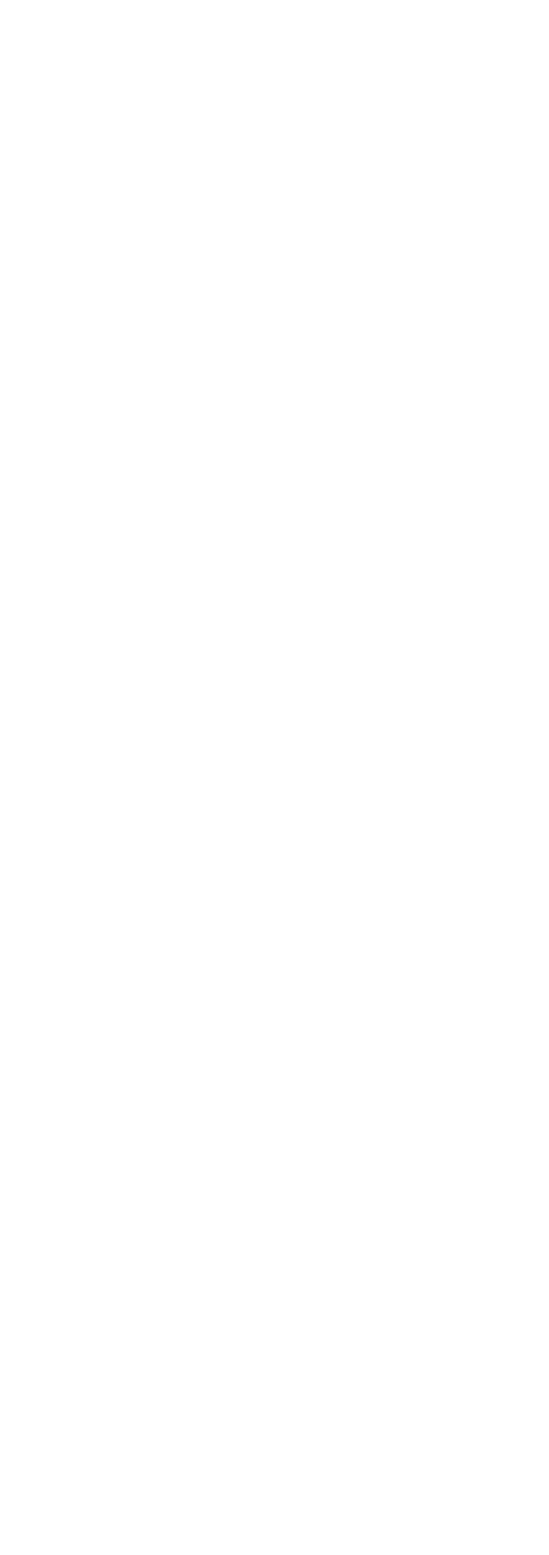
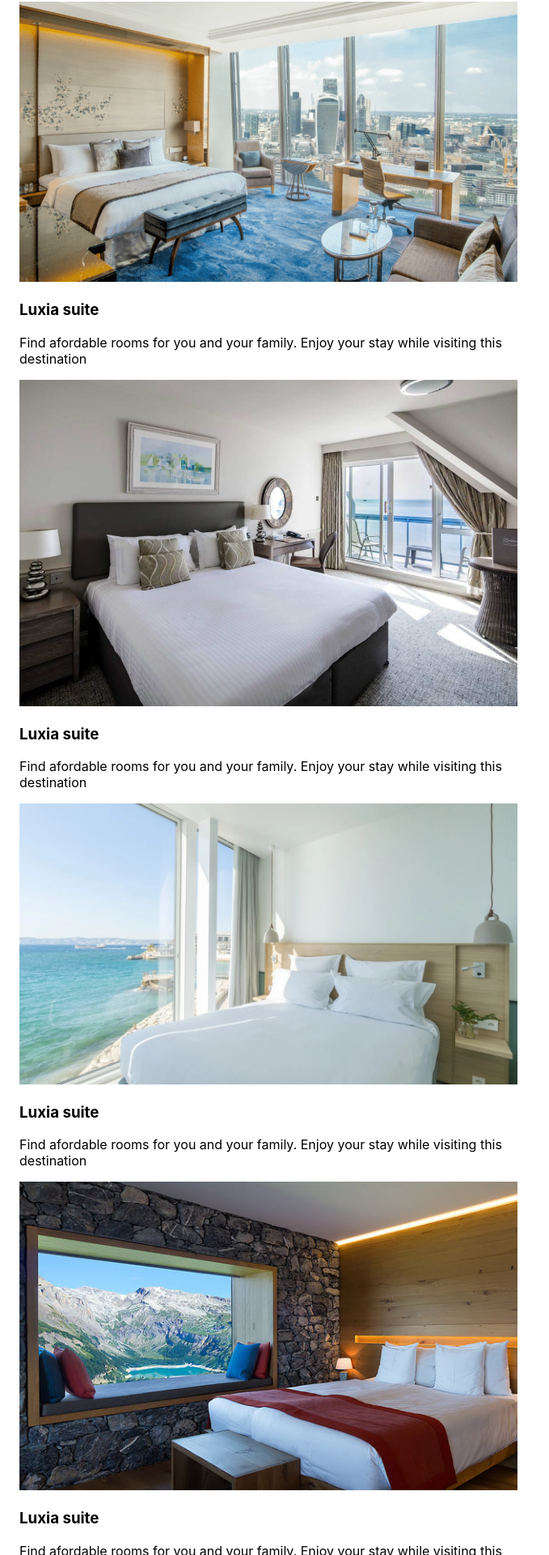
Before and after one commit to mariyafrolova/eHotel-Csi, a React (Create React App) app: page / in a window 1280 px wide. Shown: the part 727-2647 px from the top of the page at 81% size, without its empty margins (0-679 px from the left). Before the commit the page ends 800 px from the top, so only its background shows below. Built offline with nearby package versions, Linux system fonts and the light colour scheme.

Commit message:
Room pictures added

```diff
--- a/src/App.css
+++ b/src/App.css
@@ -18,6 +18,7 @@
   --greyBg: hsl(0,0%, 96%);
   --greyText: rgb(190, 190, 190);
   --inputColor: hsl(330, 12%, 97%);
+  /*box-shadow: 0 2px 8px 2px rgba(178, 178, 178,0.45);*/
 }
 /* Styling*/
 a{
--- a/src/pages/Populaires/populaires.css
+++ b/src/pages/Populaires/populaires.css
@@ -8,6 +8,7 @@
     --greyBg: hsl(0,0%, 96%);
     --greyText: rgb(190, 190, 190);
     --inputColor: hsl(330, 12%, 97%);
+    /*--boxShasow:  box-shadow: 0 2px 8px 2px rgba(178, 178, 178,0.45);*/
   }
   .populaires{
     padding: 15rem;
@@ -33,5 +34,54 @@
             }
 
         }
+
+        .mainContent{
+          padding: 2rem 0;
+          gap: 1rem;
+
+          .singleDestination{
+            overflow:hidden;
+            border-radius: 1rem;
+            box-shadow: 0 2px 8px 2px rgba(178, 178, 178,0.334);
+
+            .destImage{
+              height: 200px;
+              width: 100px;
+              position: relative;
+              overflow: hidden;
+              img{
+                height: 100%;
+                width: 100%;
+                object-fit: cover;
+              }
+              .overlayInfo{
+                position: absolute;
+                display: flex;
+                align-items: flex-start;
+                padding:0 ;
+                justify-content: center;
+                flex-direction: column;
+                background: linear-gradient(rgba(0,0,0,0.846), rgba(0,0,0,0,759));
+                bottom:0;
+                width: 100%;
+                height: 100%;
+                overflow:hidden;
+
+                h3{
+                  color: var(--whiteColor);
+                  font-weight: 600;
+                }
+                p{
+                  color: var(--whiteColor);
+                  opacity:.7;
+                  font-size: 13px;
+                }
+
+
+              }
+            }
+
+          }
+        }
     }
   }
--- a/src/pages/Populaires/populaires.js
+++ b/src/pages/Populaires/populaires.js
@@ -1,6 +1,9 @@
 import React from 'react'
 import './populaires.css'
-import { BsArrowLeftCircleFill } from "react-icons/bs";
+import img1 from '../../Assets/Chambre avec vue gratte-ciel.png'
+import img2 from '../../Assets/Chambre avec vue sur la mer et grand lit king.jpg'
+import img3 from '../../Assets/Chambre avec vue sur la mer.jpg'
+import img4 from '../../Assets/Chambre avec vue sur les montagnes.jpg'
 
 const Populaires = () =>{
     return(
@@ -18,6 +21,42 @@ const Populaires = () =>{
                     </div>
 
                 </div>
+            <div className='mainContent grid'>
+                <div className='singleDestination'>
+                    <div className='destImage'>
+
+                        <img src={img1} alt='Image Title'/>
+                        <div className='overlayInfo'>
+                          <h3> Luxia suite </h3>
+                          <p> Find afordable rooms for you and your family. Enjoy your stay while visiting this destination
+
+                          </p>
+                          </div>
+                          <img src={img2} alt='Image Title'/>
+                        <div className='overlayInfo'>
+                          <h3> Luxia suite </h3>
+                          <p> Find afordable rooms for you and your family. Enjoy your stay while visiting this destination
+
+                          </p>
+                          </div>
+                          <img src={img3} alt='Image Title'/>
+                        <div className='overlayInfo'>
+                          <h3> Luxia suite </h3>
+                          <p> Find afordable rooms for you and your family. Enjoy your stay while visiting this destination
+
+                          </p>
+                          </div>
+                          <img src={img4} alt='Image Title'/>
+                        <div className='overlayInfo'>
+                          <h3> Luxia suite </h3>
+                          <p> Find afordable rooms for you and your family. Enjoy your stay while visiting this destination
+
+                          </p>
+                        </div>
+                    </div>
+                </div>
+            </div>
+
             </div>
         </section>
     )
```
